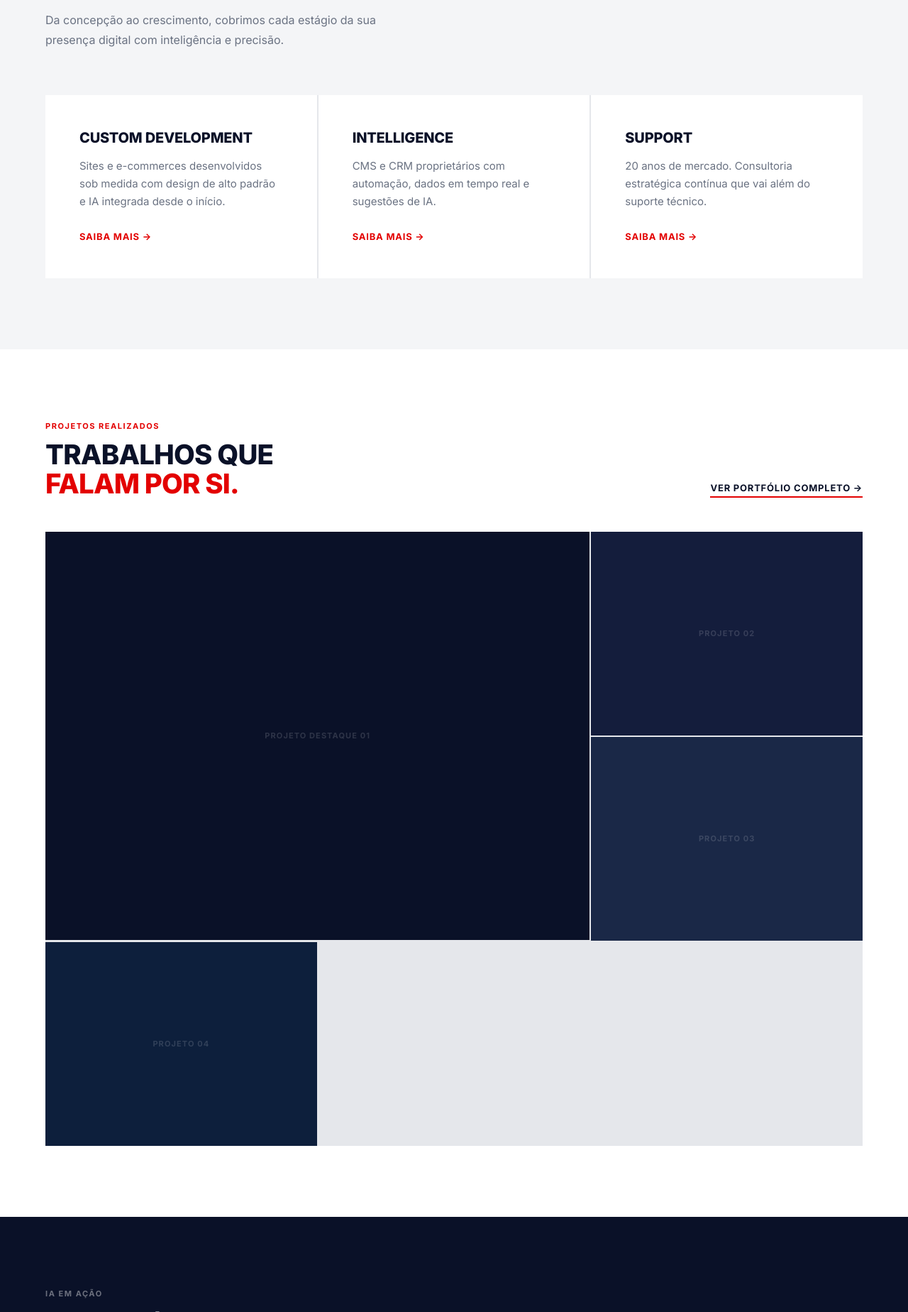
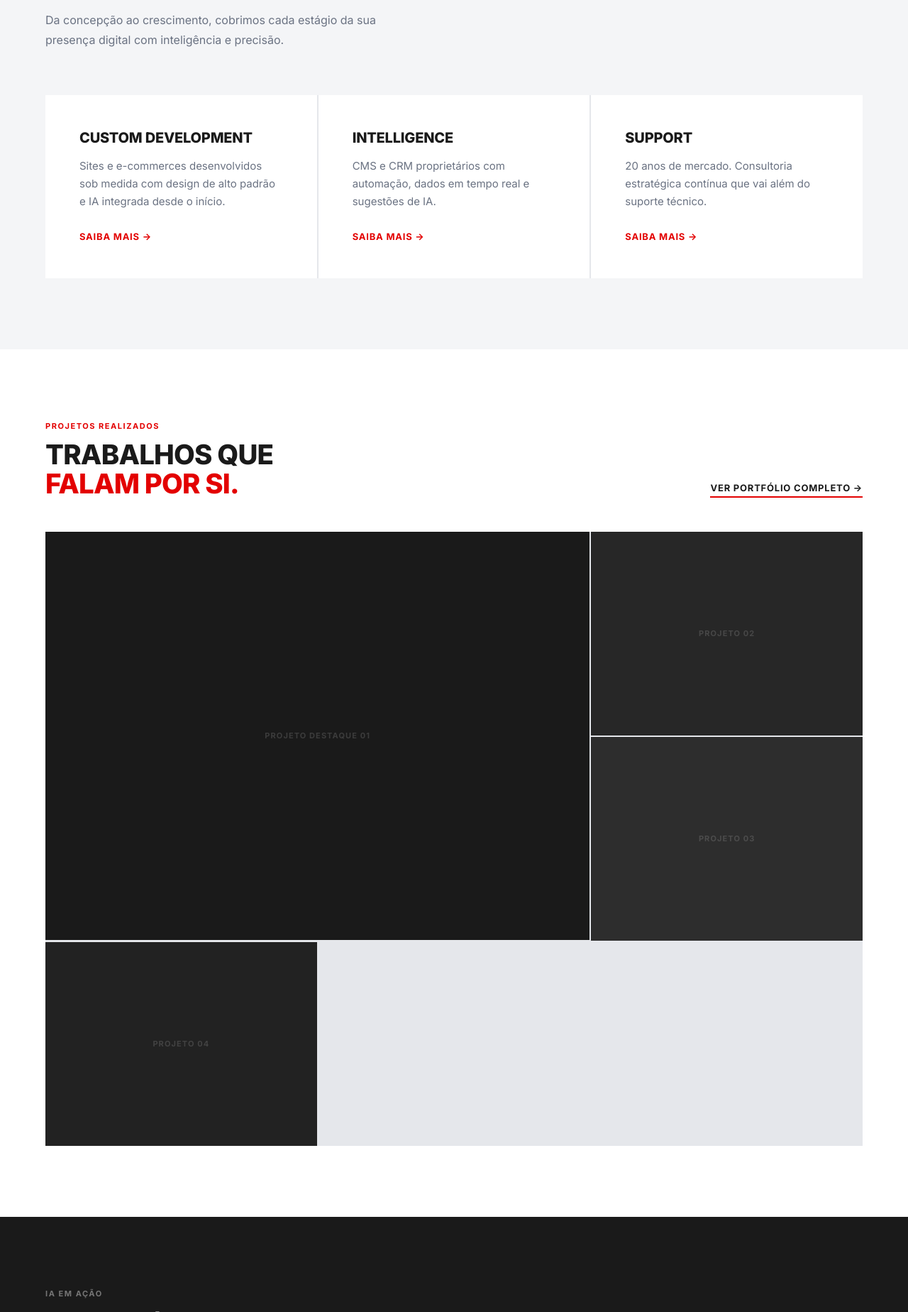
Before and after one commit to gholive84/carbonwave, a PHP site: page / in a window 1280 px wide. Shown: the part 1204-3052 px from the top of the page at 71% size. Run offline with PHP 8.4, Linux system fonts and the light colour scheme; data that the repository does not hold is empty; a stand-in replaces the project's code that opens the database connection; some libraries are stand-ins or nearby versions.

Commit message:
Replace dark navy blue with cinza chumbo (charcoal gray) throughout
Updated --color-navy from #0A1128 to #1A1A1A and --color-navy-light from
#141D3C to #272727 in input.css and variables.css. Updated all hardcoded
hex values in sections, page templates, and component CSS to matching
charcoal tones.

https://claude.ai/code/session_01Cu7v7xTrSEunppZkgzBZzA

```diff
--- a/site/assets/css/components.css
+++ b/site/assets/css/components.css
@@ -136,7 +136,7 @@
 }
 .device-frame__screen {
   aspect-ratio: 16 / 9;
-  background: #0d1a35;
+  background: #1E1E1E;
   display: flex;
   align-items: center;
   justify-content: center;
@@ -162,7 +162,7 @@
   border-radius: 28px;
   overflow: hidden;
   aspect-ratio: 9/19;
-  background: #0d1a35;
+  background: #1E1E1E;
 }
 .phone-frame__inner img {
   width: 100%;
--- a/site/assets/css/variables.css
+++ b/site/assets/css/variables.css
@@ -1,12 +1,12 @@
 :root {
   --white:        #FFFFFF;
-  --navy:         #0A1128;
-  --navy-light:   #141D3C;
+  --navy:         #1A1A1A;
+  --navy-light:   #272727;
   --action:       #e30000;
   --action-dark:  #bf0000;
   --gray-light:   #F4F5F7;
   --gray-mid:     #E5E7EB;
-  --text:         #0A1128;
+  --text:         #1A1A1A;
   --text-muted:   #6B7280;
   --border:       #E5E7EB;
   --border-dark:  rgba(255,255,255,0.12);
--- a/site/paginas/portfolio.php
+++ b/site/paginas/portfolio.php
@@ -28,7 +28,7 @@ include dirname(__DIR__) . '/includes/header.php';
         ['title' => 'Projeto 06', 'tag' => 'App Mobile',         'href' => '#', 'img' => ''],
     ];
     foreach ($projetos as $i => $p):
-        $bg = ['bg-[#0A1128]','bg-[#141D3C]','bg-[#1a2847]','bg-[#0d1f3c]','bg-[#0f172a]','bg-[#192340]'][$i % 6];
+        $bg = ['bg-[#1A1A1A]','bg-[#272727]','bg-[#2D2D2D]','bg-[#222222]','bg-[#1E1E1E]','bg-[#303030]'][$i % 6];
     ?>
     <a href="<?= htmlspecialchars($p['href']) ?>" target="_blank" rel="noopener"
        class="group relative block aspect-[4/3] overflow-hidden <?= $i % 2 === 0 ? 'md:inline-block md:w-1/2' : 'md:inline-block md:w-1/2' ?>
--- a/site/sections/contato.php
+++ b/site/sections/contato.php
@@ -45,7 +45,7 @@
             <!-- Right: form -->
             <div class="reveal reveal-d2">
                 <form id="contactForm" action="/cms/leads/submit.php" method="POST"
-                      class="bg-[#141D3C] border border-white/10 rounded-[4px] p-8 flex flex-col gap-5">
+                      class="bg-[#272727] border border-white/10 rounded-[4px] p-8 flex flex-col gap-5">
 
                     <div class="grid grid-cols-1 sm:grid-cols-2 gap-5">
                         <div class="flex flex-col gap-2">
--- a/site/sections/edite-ia.php
+++ b/site/sections/edite-ia.php
@@ -1,6 +1,6 @@
 <style>
 /* ── Carbonwave · edite-ia mockup ─────────────────────── */
-.cw-mock{background:#0f172a;border:1px solid rgba(255,255,255,.08);border-radius:16px;overflow:hidden;box-shadow:0 32px 80px rgba(0,0,0,.35)}
+.cw-mock{background:#1E1E1E;border:1px solid rgba(255,255,255,.08);border-radius:16px;overflow:hidden;box-shadow:0 32px 80px rgba(0,0,0,.35)}
 .cw-mock-head{padding:18px 16px 14px;border-bottom:1px solid rgba(255,255,255,.08)}
 .cw-mock-chips{padding:10px 16px;border-bottom:1px solid rgba(255,255,255,.08);display:flex;gap:8px;overflow-x:auto;scrollbar-width:none}
 .cw-mock-chips::-webkit-scrollbar{display:none}
--- a/site/sections/projetos-home.php
+++ b/site/sections/projetos-home.php
@@ -24,7 +24,7 @@
                 ['title'=>'Projeto 03',          'tag'=>'Web App',        'href'=>'#', 'img'=>'', 'span'=>''],
                 ['title'=>'Projeto 04',          'tag'=>'Landing Page',       'href'=>'#', 'img'=>'', 'span'=>''],
             ];
-            $bgs = ['bg-[#0A1128]','bg-[#141D3C]','bg-[#1a2847]','bg-[#0d1f3c]'];
+            $bgs = ['bg-[#1A1A1A]','bg-[#272727]','bg-[#2D2D2D]','bg-[#222222]'];
             foreach ($projetos as $i => $p): ?>
             <a href="<?= htmlspecialchars($p['href']) ?>" target="_blank" rel="noopener"
                class="reveal group relative block overflow-hidden aspect-[4/3] <?= $p['span'] ?> <?= $bgs[$i] ?>">
--- a/site/sections/quote-premium.php
+++ b/site/sections/quote-premium.php
@@ -12,7 +12,7 @@
 </style>
 
 <section class="text-white relative overflow-hidden"
-         style="background:#070E26;padding-top:140px;padding-bottom:140px">
+         style="background:#111111;padding-top:140px;padding-bottom:140px">
 
     <!-- Background image + overlay -->
     <div class="absolute inset-0">
--- a/site/sections/video-ia.php
+++ b/site/sections/video-ia.php
@@ -35,7 +35,7 @@
 
             <!-- Device mockup -->
             <div class="reveal reveal-d2">
-                <div class="border-2 border-white/10 rounded-[8px] overflow-hidden bg-[#0d1a35]">
+                <div class="border-2 border-white/10 rounded-[8px] overflow-hidden bg-[#1E1E1E]">
                     <!-- Browser bar -->
                     <div class="h-8 bg-navy flex items-center gap-[6px] px-3">
                         <span class="w-[10px] h-[10px] rounded-full bg-white/15"></span>
```
Also changed, not shown: input.css (+4 -4 lines), site/assets/css/style.css.
